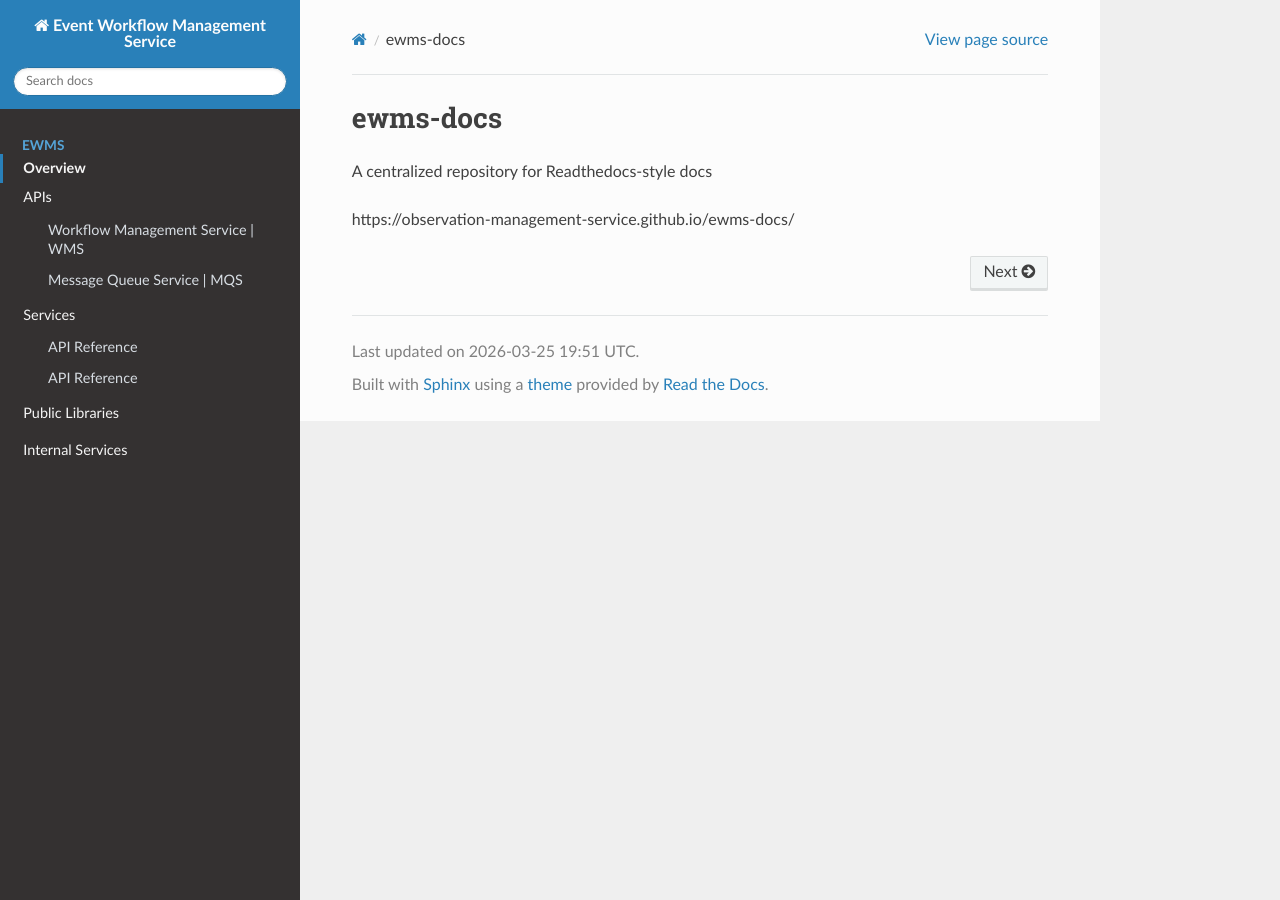
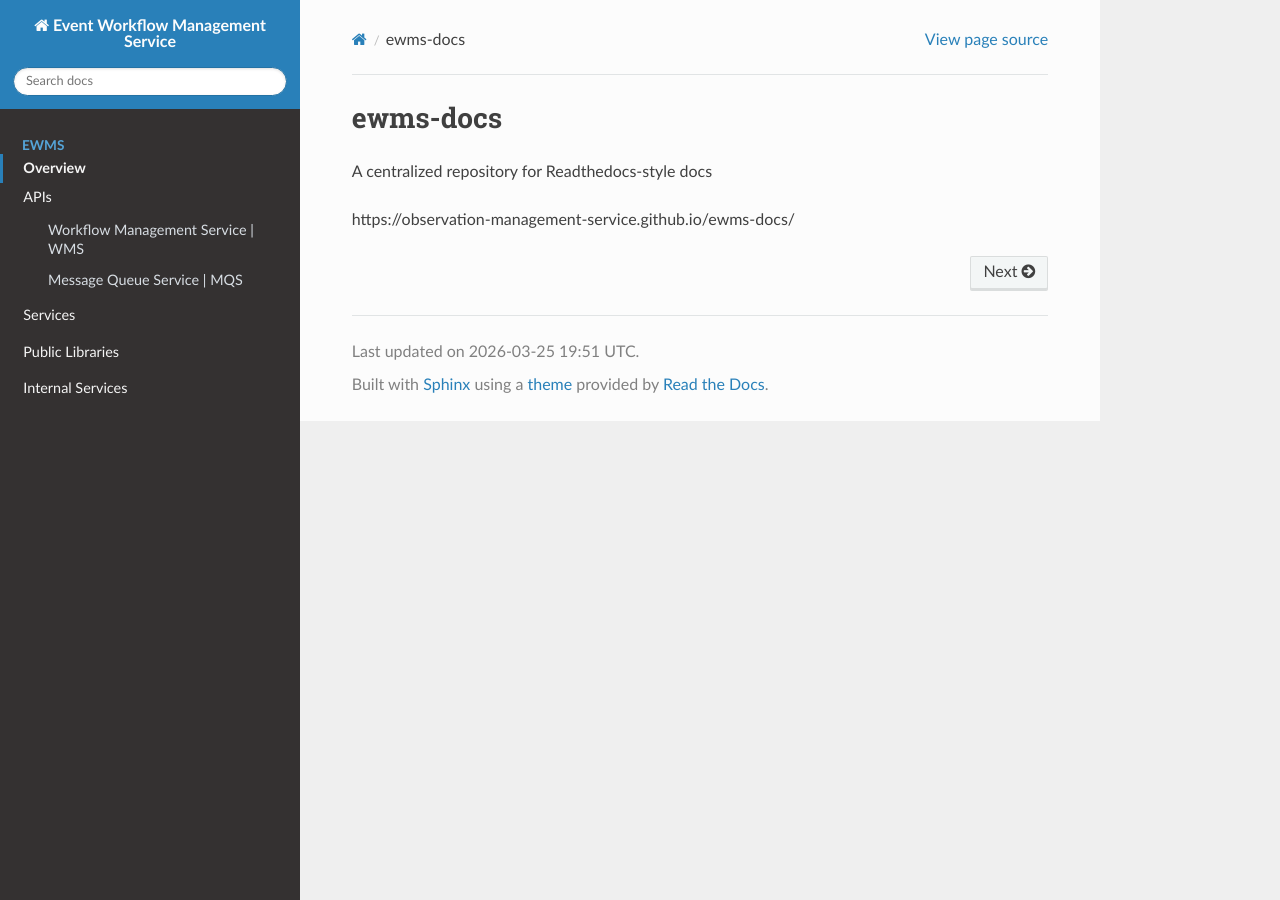
Before and after one commit to Observation-Management-Service/ewms-docs, a Sphinx documentation site: the page built from docs/index.rst, in a window 1280 px wide. Built offline with Sphinx 7.4.7 and the Read the Docs theme 3.1.0, drawn with Linux system fonts in a browser that asks for light colours.

Commit message:
restructure file tree - 2.1

```diff
--- a/docs/services/mqs.rst
+++ b/docs/services/mqs.rst
@@ -2,9 +2,3 @@
 
 .. include:: ../../sources/mqs/README.md
    :parser: myst_parser.sphinx_
-
-.. toctree::
-   :hidden:
-   :maxdepth: 1
-
-   API Reference <../apis/mqs>
--- a/docs/services/wms.rst
+++ b/docs/services/wms.rst
@@ -2,9 +2,3 @@
 
 .. include:: ../../sources/wms/README.md
    :parser: myst_parser.sphinx_
-
-.. toctree::
-   :hidden:
-   :maxdepth: 1
-
-   API Reference <../apis/wms>
```
